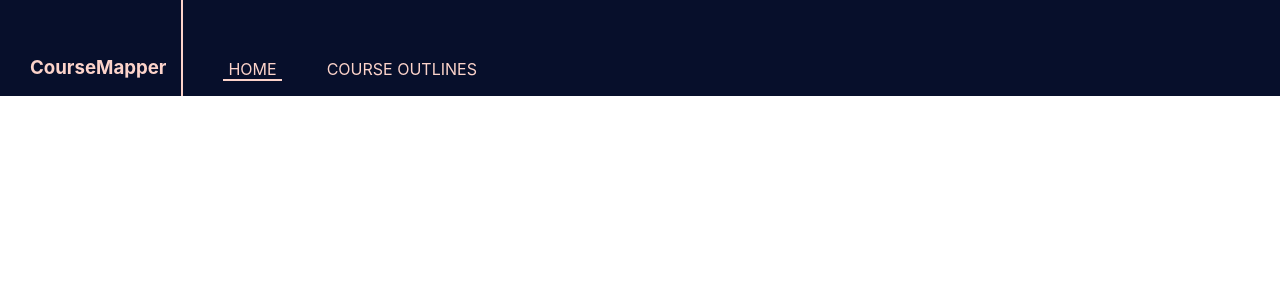
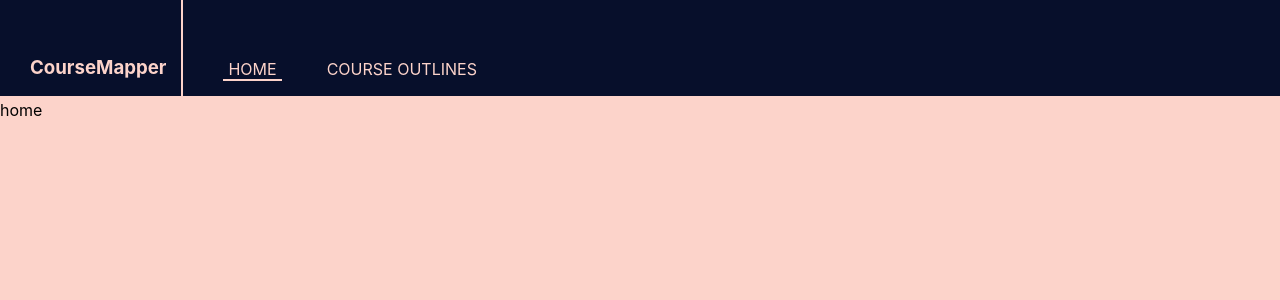
Before and after one commit to NingxiaoYYANG/COMP3900_course_outline_mapping, a React (Create React App) app in the folder frontend/: page / in a window 1280 px wide. Shown: the top 300 px of the page. Built offline with nearby package versions, Linux system fonts and the light colour scheme.

Commit message:
made the background the correct colour

```diff
--- a/frontend/src/App.js
+++ b/frontend/src/App.js
@@ -24,7 +24,11 @@ function App() {
   return (
     <Router>
       <Navigation />
-      <Routing />
+      <div style={{ minWidth: '100vw', minHeight: '100vh',backgroundColor: '#FCD3CA'}}>
+        <div style={{ paddingTop: '100px' }}>
+          <Routing />
+        </div>
+      </div>
 
     </Router>
   );
```
